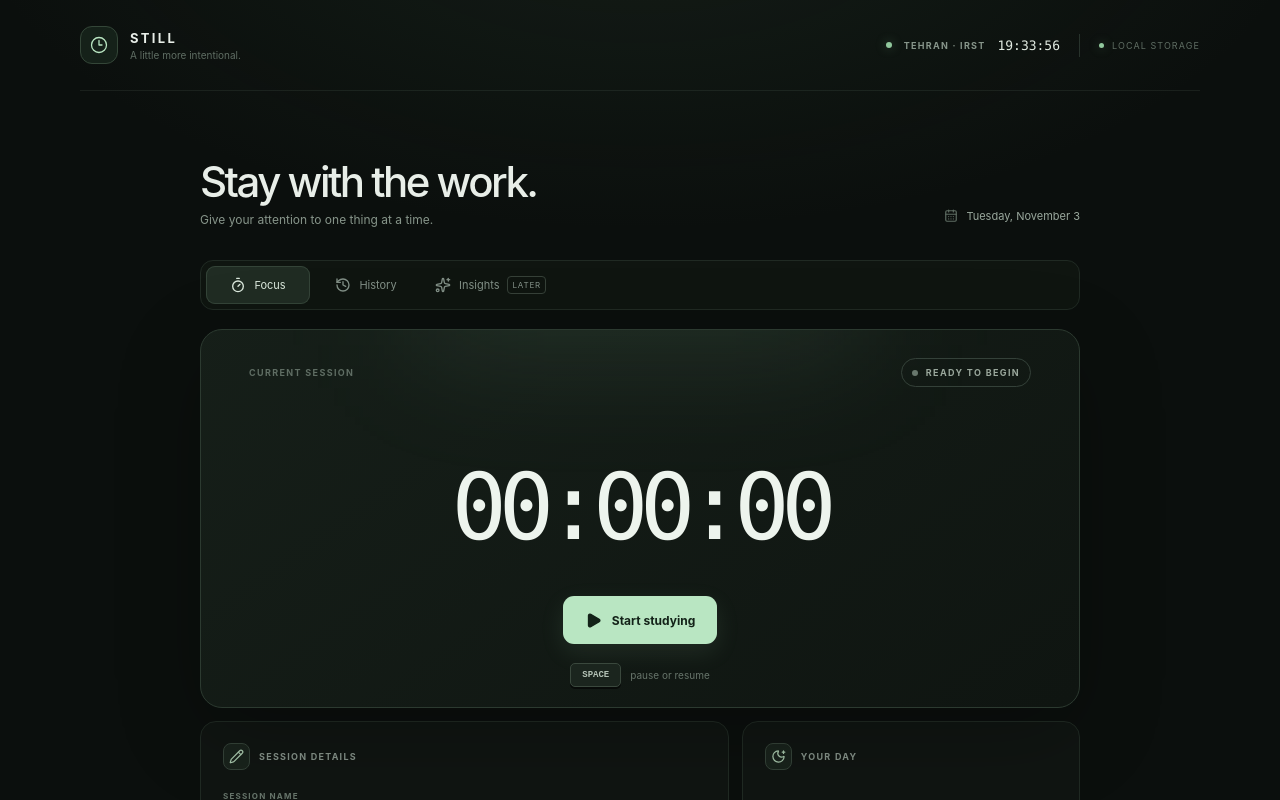
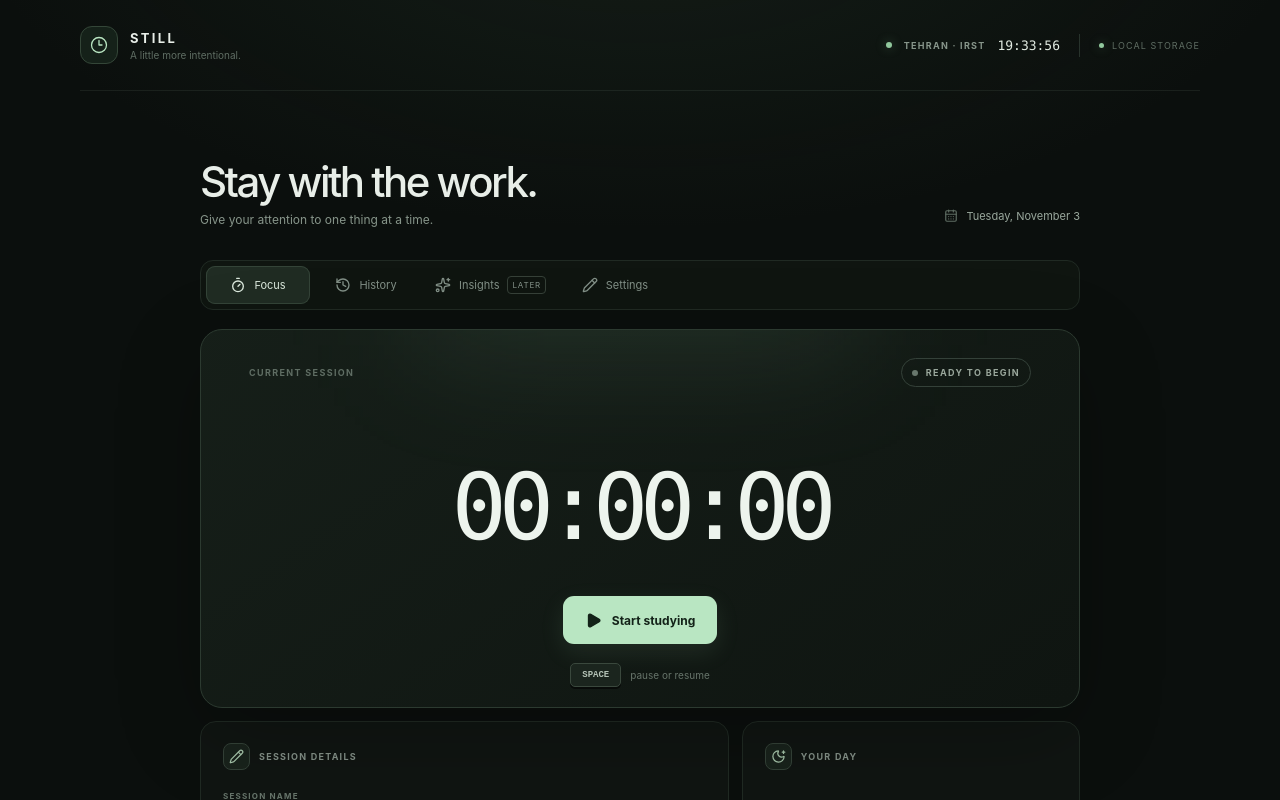
Before and after one commit to alireza-keshavarz-d/still, a React (Vite) app: page / in a window 1280 px wide. Shown: the top 800 px of the page. Built offline with nearby package versions, Linux system fonts and the light colour scheme.

Commit message:
feat: integrate activity autocomplete and settings

```diff
--- a/src/App.tsx
+++ b/src/App.tsx
@@ -1,4 +1,5 @@
 import { useCallback, useEffect, useMemo, useState } from 'react';
+import { ActivityNameInput, ActivitySettings } from './ActivityComponents';
 import {
   ArrowRight, CalendarDays, Check, ChevronRight, CircleDot, Clock3, History,
   MoonStar, Pause, Pencil, Play, Plus, RotateCcw, Sparkles, Square, Timer, X
@@ -15,7 +16,7 @@ import {
 import { DEFAULT_TIME_ZONE } from './domain/types';
 import type { DailyHistoryEntry, RecoveryCandidate, StudyInterval, StudySession } from './domain/types';
 
-type View = 'focus' | 'history' | 'insights';
+type View = 'focus' | 'history' | 'insights' | 'settings';
 const TIME_ZONE = DEFAULT_TIME_ZONE;
 const CHECKPOINT_INTERVAL_MS = 30_000;
 
@@ -264,8 +265,8 @@ function App() {
         <div className="page-intro">
           <div>
             {/* <div className="eyebrow">YOUR PERSONAL TIMEKEEPER</div> */}
-            <h1>{view === 'focus' ? 'Stay with the work.' : view === 'history' ? 'Look back, clearly.' : 'Insights, in time.'}</h1>
-            <p>{view === 'focus' ? 'Give your attention to one thing at a time.' : view === 'history' ? 'Every focused interval, accounted for.' : 'A clearer picture of how you spend your focus.'}</p>
+            <h1>{view === 'focus' ? 'Stay with the work.' : view === 'history' ? 'Look back, clearly.' : view === 'settings' ? 'Keep your catalog clear.' : 'Insights, in time.'}</h1>
+            <p>{view === 'focus' ? 'Give your attention to one thing at a time.' : view === 'history' ? 'Every focused interval, accounted for.' : view === 'settings' ? 'Manage the activities attached to your sessions.' : 'A clearer picture of how you spend your focus.'}</p>
           </div>
           <div className="today-date"><CalendarDays size={14} /> {dateLabel(now)}</div>
         </div>
@@ -274,6 +275,7 @@ function App() {
           <button className={view === 'focus' ? 'view-tab active' : 'view-tab'} onClick={() => setView('focus')}><Timer size={16} /> Focus</button>
           <button className={view === 'history' ? 'view-tab active' : 'view-tab'} onClick={() => setView('history')}><History size={16} /> History</button>
           <button className={view === 'insights' ? 'view-tab active' : 'view-tab'} onClick={() => setView('insights')}><Sparkles size={16} /> Insights <span className="soon-tag">LATER</span></button>
+          <button className={view === 'settings' ? 'view-tab active' : 'view-tab'} onClick={() => setView('settings')}><Pencil size={16} /> Settings</button>
         </nav>
 
         {error && <div className="error-banner" role="alert"><span>{error}</span><button aria-label="Dismiss error" onClick={() => setError('')}><X size={16} /></button></div>}
@@ -321,14 +323,7 @@ function App() {
                   {currentSession && <span className="autosave"><Check size={12} /> {saving ? 'SAVING' : 'SAVED'}</span>}
                 </div>
                 <label className="field-label" htmlFor="session-title">SESSION NAME</label>
-                <input id="session-title" className="title-input" value={title} maxLength={80}
-                  onChange={(event) => setTitle(event.target.value)}
-                  onBlur={() => {
-                    if (currentSession && (title !== currentSession.title || note !== currentSession.note)) {
-                      void persistSessionDetails(currentSession.id, title, note);
-                    }
-                  }}
-                  placeholder="What are you working on?" />
+                <ActivityNameInput value={title} onChange={setTitle} disabled={busy} />
                 <label className="field-label note-label" htmlFor="session-note">NOTE</label>
                 <textarea id="session-note" className="note-input" value={note} maxLength={4000}
                   onChange={(event) => setNote(event.target.value)}
@@ -380,6 +375,8 @@ function App() {
               </div>
             )}
           </section>
+        ) : view === 'settings' ? (
+          <ActivitySettings />
         ) : (
           <section className="insights-placeholder">
             <div className="insights-orb"><Sparkles size={25} /></div><div className="eyebrow">A FUTURE VIEW</div>
```
